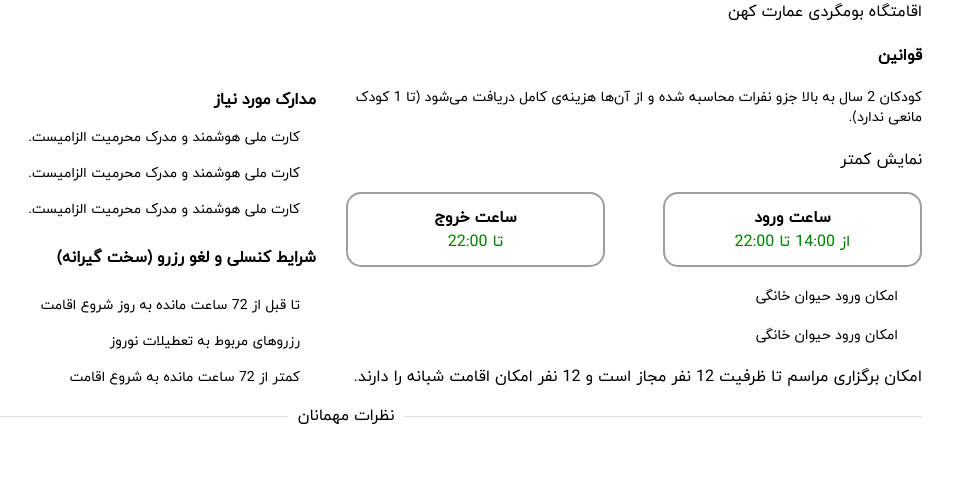
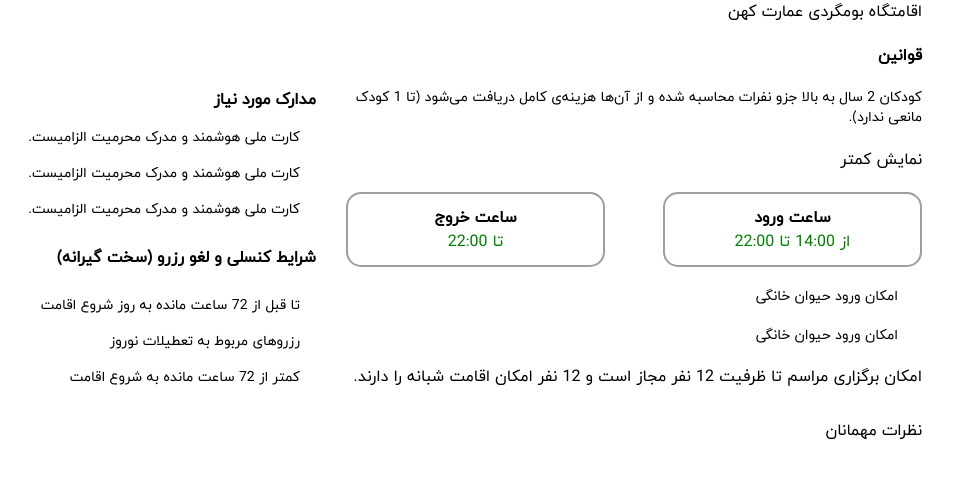
Before and after one commit to Masoudbkhti/Shab, a Next.js app: page /houses/1 in a window 1280 px wide. Shown: the top 478 px of the page, without its empty margins (294-1248 px from the left). Built offline with nearby package versions, Linux system fonts and the light colour scheme.

Commit message:
The paper tag deleted to decide about it later

```diff
--- a/app/components/houses/Comments.js
+++ b/app/components/houses/Comments.js
@@ -3,12 +3,9 @@ import { Container, Box, Typography, Divider, Paper, iconStyle } from "@mui/mate
 export default function Comments({name}) {
   return (
     <Container>
-      <Divider>
-        <Box>
+      <Box sx={{marginTop:"15px"}}>
           <Typography>نظرات مهمانان</Typography>
         </Box>
-
-      </Divider>
     </Container>
   );
 }
```
